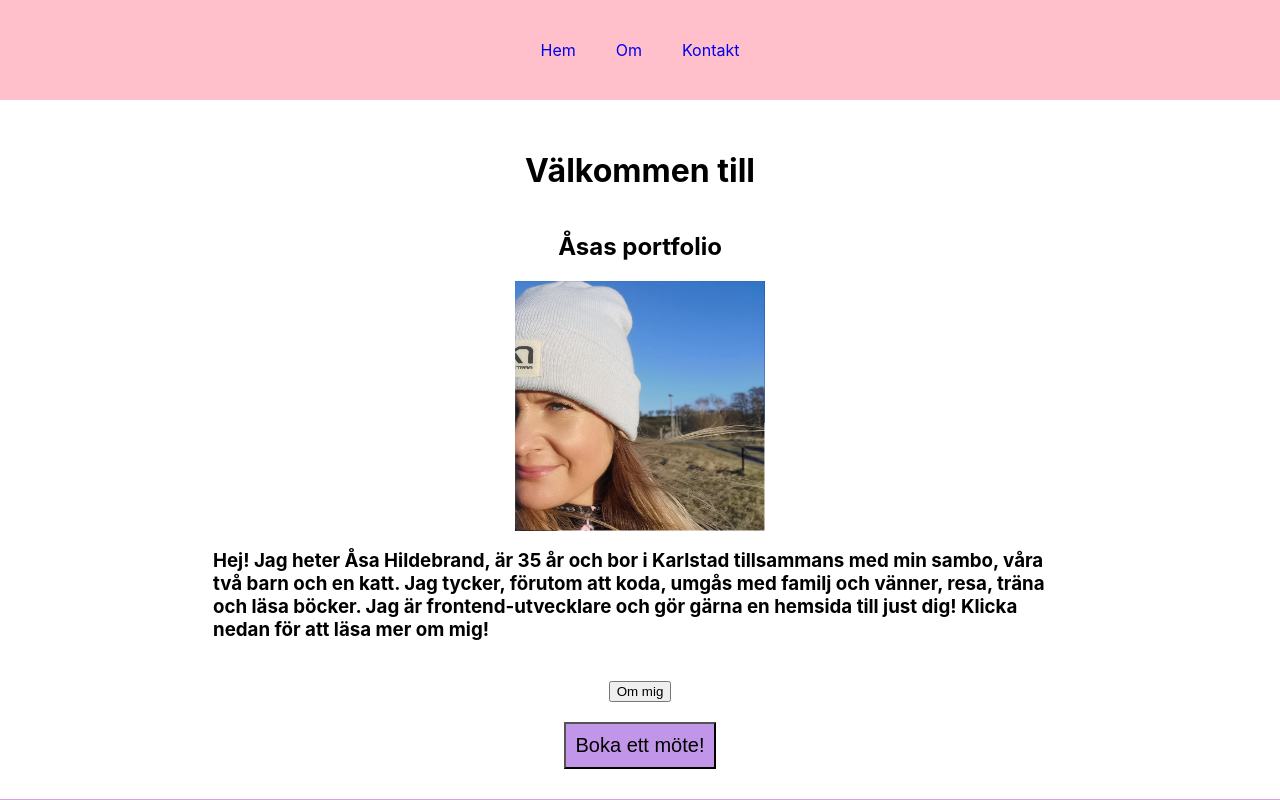
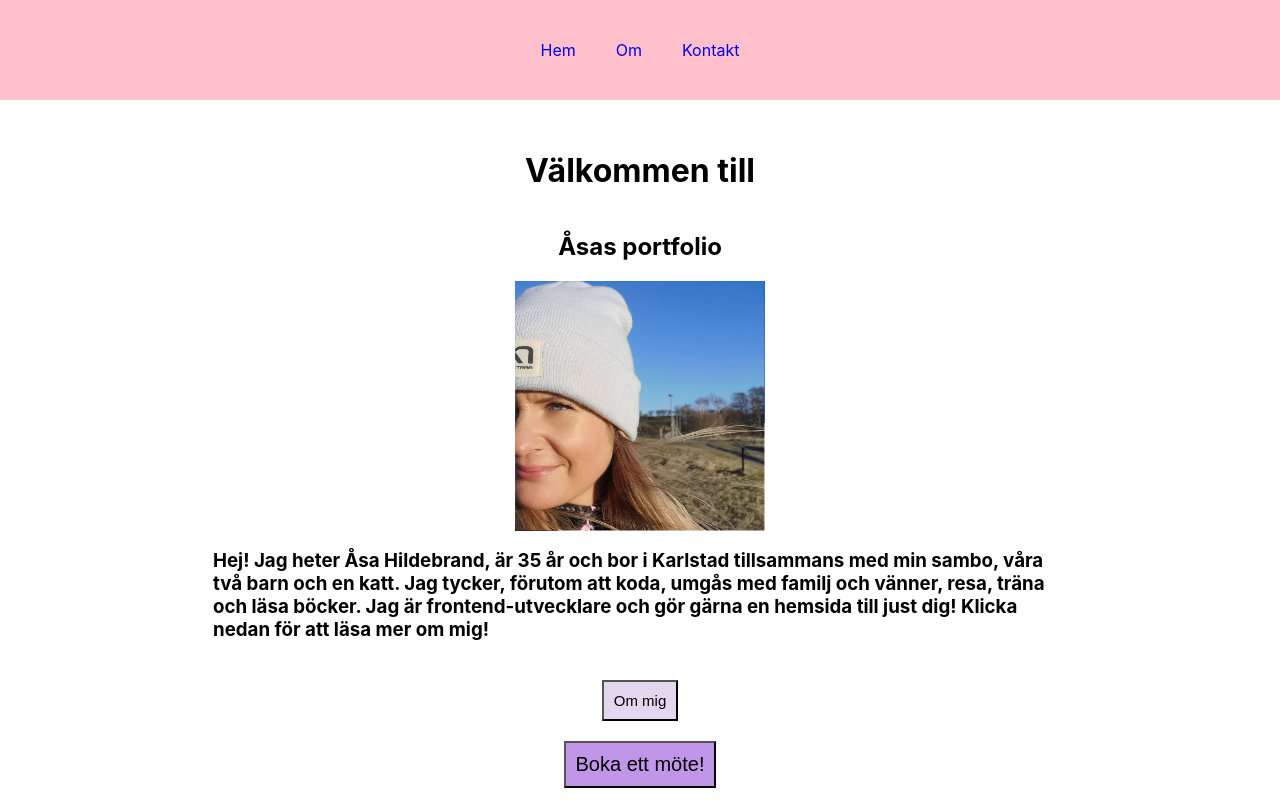
Before and after one commit to HildebrandAsa/react-portfolio-assignment, a React (Create React App) app: page / in a window 1280 px wide. Shown: the top 800 px of the page. Built offline with nearby package versions, Linux system fonts and the light colour scheme.

Commit message:
Added styling to button

```diff
--- a/src/index.css
+++ b/src/index.css
@@ -107,18 +107,23 @@ a {
   border: 2px solid black;
   padding: 10px;
   margin: 20px;
-  position: relative;
 }
 
 .modal-button {
   font-size: 20px;
   padding: 10px;
   background-color: rgb(193, 150, 233);
-
 }
 
 .close-button {
 align-self: flex-start;
+}
+
+.button {
+  font-size: 15px;
+  padding: 10px;
+  background-color: rgb(226, 215, 237);
+
 }
 
 .footer {
```
